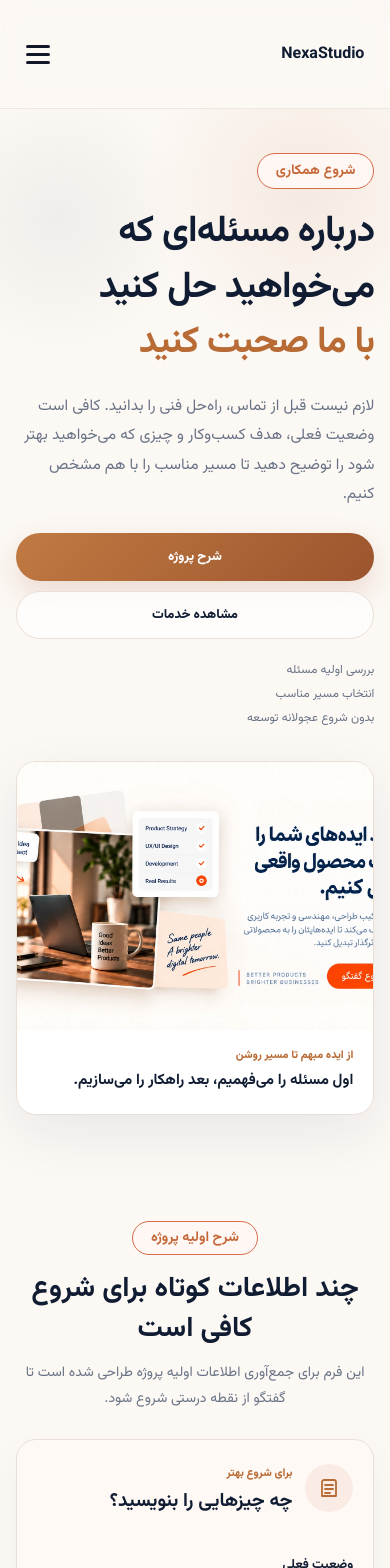
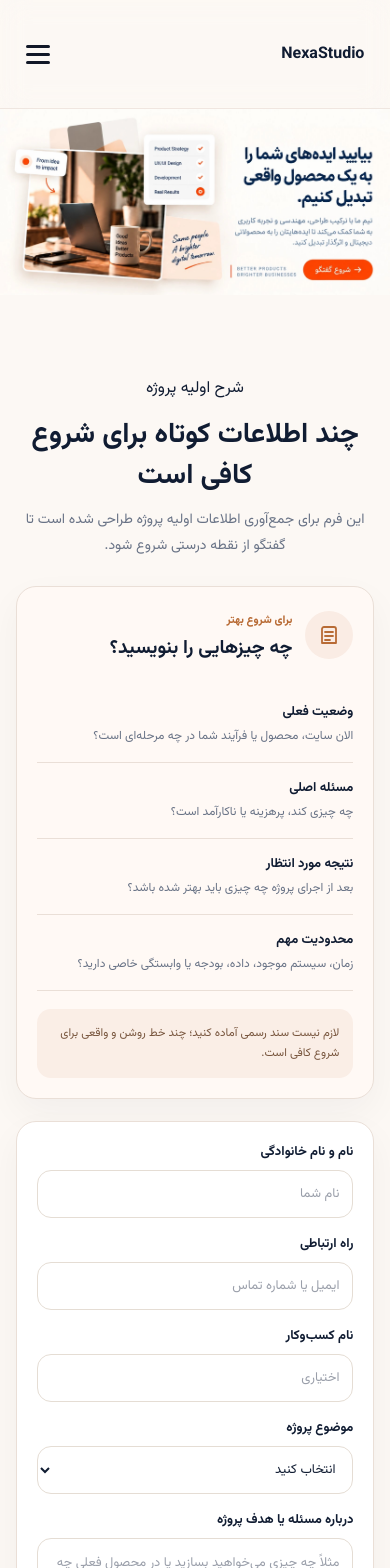
Before and after one commit to zohreksh/smartpilot, a Nuxt app: page /contact in a window 390 px wide. Shown: the top 1568 px of the page. Built offline with nearby package versions, Linux system fonts and the light colour scheme.

Commit message:
Restore original contact hero

```diff
--- a/pages/contact.vue
+++ b/pages/contact.vue
@@ -3,44 +3,10 @@
     <SiteHeader />
 
     <section class="contact-hero">
-      <div class="container contact-hero-inner">
-        <div class="hero-copy">
-          <span class="contact-badge">شروع همکاری</span>
-          <h1>
-            درباره مسئله‌ای که می‌خواهید حل کنید
-            <strong>با ما صحبت کنید</strong>
-          </h1>
-          <p class="hero-lead">
-            لازم نیست قبل از تماس، راه‌حل فنی را بدانید. کافی است وضعیت فعلی،
-            هدف کسب‌وکار و چیزی که می‌خواهید بهتر شود را توضیح دهید تا مسیر
-            مناسب را با هم مشخص کنیم.
-          </p>
-
-          <div class="hero-actions">
-            <a class="primary-action" href="#project-brief">شرح پروژه</a>
-            <NuxtLink class="secondary-action" to="/services">مشاهده خدمات</NuxtLink>
-          </div>
-
-          <div class="hero-highlights" role="group" aria-label="نحوه شروع همکاری">
-            <span>بررسی اولیه مسئله</span>
-            <i aria-hidden="true"></i>
-            <span>انتخاب مسیر مناسب</span>
-            <i aria-hidden="true"></i>
-            <span>بدون شروع عجولانه توسعه</span>
-          </div>
-        </div>
-
-        <figure class="hero-visual">
-          <img
-            src="/images/hero/contact-hero1.webp"
-            alt="شروع گفتگو برای طراحی و توسعه محصول دیجیتال"
-          />
-          <figcaption>
-            <span>از ایده مبهم تا مسیر روشن</span>
-            <strong>اول مسئله را می‌فهمیم، بعد راهکار را می‌سازیم.</strong>
-          </figcaption>
-        </figure>
-      </div>
+      <img
+        src="/images/hero/contact-hero.webp"
+        alt="شروع همکاری و تبدیل ایده به محصول"
+      />
     </section>
 
     <section id="project-brief" class="project-brief-section">
@@ -307,167 +273,13 @@
 }
 
 .contact-hero {
-  position: relative;
-  padding: 82px 0 76px;
+  padding: 0 0 25px;
 }
 
-.contact-hero::before {
-  content: "";
-  position: absolute;
-  inset: 0 0 auto;
-  height: 440px;
-  background:
-    radial-gradient(circle at 78% 18%, rgba(184, 107, 53, 0.1), transparent 34%),
-    radial-gradient(circle at 15% 25%, rgba(16, 28, 50, 0.05), transparent 28%);
-  pointer-events: none;
-}
-
-.contact-hero-inner {
-  position: relative;
-  z-index: 1;
-  display: grid;
-  grid-template-columns: minmax(0, 1.02fr) minmax(360px, 0.98fr);
-  gap: 60px;
-  align-items: center;
-}
-
-.hero-copy {
-  max-width: 680px;
-  text-align: right;
-}
-
-.contact-badge,
-.section-badge {
-  display: inline-flex;
-  align-items: center;
-  width: fit-content;
-  border: 1px solid #d86b4a;
-  border-radius: 999px;
-  background: #fff7f4;
-  color: #c56839;
-  font-size: 14px;
-  font-weight: 700;
-}
-
-.contact-badge {
-  padding: 6px 18px;
-}
-
-.hero-copy h1 {
-  max-width: 690px;
-  margin: 18px 0 20px;
-  color: var(--text);
-  font-size: clamp(40px, 4.5vw, 60px);
-  line-height: 1.4;
-  letter-spacing: -0.02em;
-}
-
-.hero-copy h1 strong {
-  display: block;
-  color: var(--accent);
-}
-
-.hero-lead {
-  max-width: 630px;
-  margin: 0;
-  color: var(--muted);
-  font-size: 17px;
-  line-height: 1.95;
-}
-
-.hero-actions,
-.contact-links-actions {
-  display: flex;
-  flex-wrap: wrap;
-  gap: 12px;
-}
-
-.hero-actions {
-  margin-top: 30px;
-}
-
-.primary-action,
-.secondary-action {
-  display: inline-flex;
-  align-items: center;
-  justify-content: center;
-  min-height: 48px;
-  padding: 12px 24px;
-  border-radius: 999px;
-  font-size: 14px;
-  font-weight: 800;
-  transition: transform 0.2s ease, box-shadow 0.2s ease;
-}
-
-.primary-action {
-  background: linear-gradient(135deg, #c17a42, #9b542d);
-  color: #fff;
-  box-shadow: 0 12px 30px rgba(155, 84, 45, 0.18);
-}
-
-.secondary-action {
-  border: 1px solid var(--line);
-  background: rgba(255, 255, 255, 0.76);
-  color: var(--text);
-}
-
-.primary-action:hover,
-.secondary-action:hover {
-  transform: translateY(-2px);
-}
-
-.hero-highlights {
-  display: flex;
-  align-items: center;
-  flex-wrap: wrap;
-  gap: 9px;
-  margin-top: 28px;
-  color: var(--muted);
-  font-size: 12px;
-}
-
-.hero-highlights i {
-  width: 4px;
-  height: 4px;
-  border-radius: 50%;
-  background: var(--accent);
-}
-
-.hero-visual {
-  overflow: hidden;
-  margin: 0;
-  border: 1px solid var(--line);
-  border-radius: 28px;
-  background: var(--surface);
-  box-shadow: var(--shadow);
-}
-
-.hero-visual img {
+.contact-hero img {
   display: block;
   width: 100%;
-  aspect-ratio: 4 / 3;
-  object-fit: cover;
-  object-position: center;
-}
-
-.hero-visual figcaption {
-  display: flex;
-  flex-direction: column;
-  gap: 4px;
-  padding: 17px 20px 20px;
-  text-align: right;
-}
-
-.hero-visual figcaption span {
-  color: var(--accent);
-  font-size: 11px;
-  font-weight: 800;
-}
-
-.hero-visual figcaption strong {
-  color: var(--text);
-  font-size: 15px;
-  line-height: 1.7;
+  max-height: 600px;
 }
 
 .project-brief-section,
@@ -831,10 +643,6 @@
 }
 
 @media (max-width: 1080px) {
-  .contact-hero-inner {
-    gap: 36px;
-  }
-
   .brief-layout {
     grid-template-columns: minmax(0, 1.25fr) minmax(280px, 0.75fr);
   }
@@ -845,24 +653,6 @@
 }
 
 @media (max-width: 820px) {
-  .contact-hero {
-    padding: 56px 0 62px;
-  }
-
-  .contact-hero-inner {
-    grid-template-columns: 1fr;
-    gap: 34px;
-  }
-
-  .hero-copy {
-    max-width: 720px;
-  }
-
-  .hero-visual {
-    width: min(100%, 650px);
-    margin: 0 auto;
-  }
-
   .brief-layout {
     grid-template-columns: 1fr;
   }
@@ -882,43 +672,6 @@
 }
 
 @media (max-width: 600px) {
-  .contact-hero {
-    padding: 44px 0 50px;
-  }
-
-  .hero-copy h1 {
-    margin-top: 16px;
-    font-size: clamp(32px, 9.5vw, 42px);
-    line-height: 1.5;
-  }
-
-  .hero-lead {
-    font-size: 15.5px;
-    line-height: 1.9;
-  }
-
-  .hero-actions {
-    display: grid;
-    grid-template-columns: 1fr 1fr;
-    gap: 10px;
-    margin-top: 24px;
-  }
-
-  .primary-action,
-  .secondary-action {
-    min-width: 0;
-    padding-inline: 14px;
-    font-size: 13px;
-  }
-
-  .hero-highlights {
-    margin-top: 22px;
-  }
-
-  .hero-visual {
-    border-radius: 20px;
-  }
-
   .project-brief-section,
   .fit-section,
   .next-step-section {
@@ -1027,19 +780,8 @@
 }
 
 @media (max-width: 390px) {
-  .hero-actions,
   .contact-links-actions {
     grid-template-columns: 1fr;
   }
-
-  .hero-highlights {
-    display: grid;
-    grid-template-columns: 1fr;
-    gap: 6px;
-  }
-
-  .hero-highlights i {
-    display: none;
-  }
 }
 </style>
```
